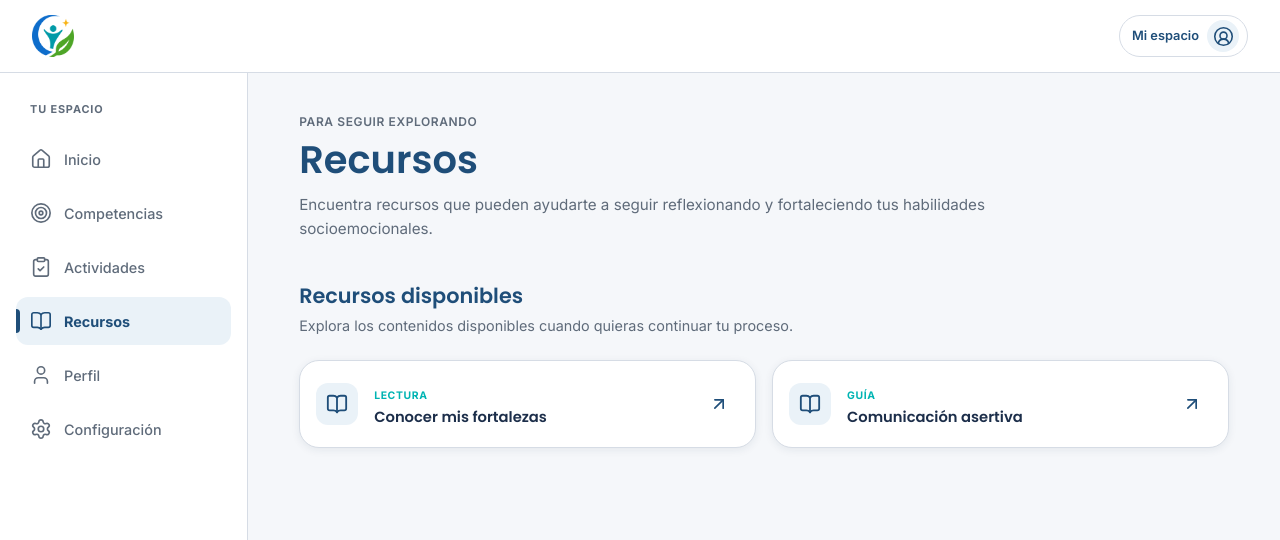
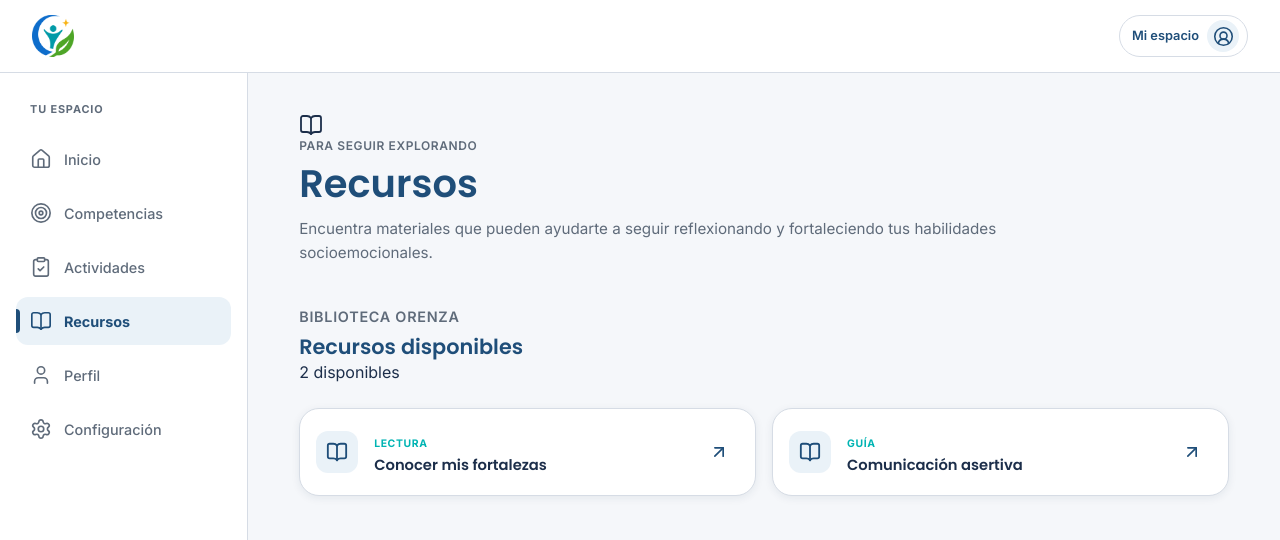
Before and after one commit to Pepealdana/ORENZA, a React (Vite) app: page /estudiante/recursos in a window 1280 px wide. Shown: the top 540 px of the page. Built offline with nearby package versions, Linux system fonts and the light colour scheme.

Commit message:
style: refine competencies and resources identity

```diff
--- a/src/pages/student/ResourcesPage.jsx
+++ b/src/pages/student/ResourcesPage.jsx
@@ -1,103 +1,33 @@
+import { BookOpen } from 'lucide-react';
 import resources from '../../data/resources';
-
 import ResourceCard from '../../components/dashboard/ResourceCard/ResourceCard';
-
 import styles from './ResourcesPage.module.css';
-
 
 function ResourcesPage() {
   return (
     <section className={styles.page}>
-
-      {/* ========================================
-          ENCABEZADO
-          ======================================== */}
-
       <header className={styles.header}>
-
-        <p className={styles.eyebrow}>
-          Para seguir explorando
-        </p>
-
-        <h1 className={styles.title}>
-          Recursos
-        </h1>
-
-        <p className={styles.description}>
-          Encuentra recursos que pueden ayudarte
-          a seguir reflexionando y fortaleciendo
-          tus habilidades socioemocionales.
-        </p>
-
+        <div className={styles.headerIcon}><BookOpen size={24} strokeWidth={1.8} aria-hidden="true" /></div>
+        <div>
+          <p className={styles.eyebrow}>Para seguir explorando</p>
+          <h1 className={styles.title}>Recursos</h1>
+          <p className={styles.description}>Encuentra materiales que pueden ayudarte a seguir reflexionando y fortaleciendo tus habilidades socioemocionales.</p>
+        </div>
       </header>
 
-
-      {/* ========================================
-          LISTA DE RECURSOS
-          ======================================== */}
-
       <section className={styles.section}>
-
         <div className={styles.sectionHeader}>
-
-          <h2>
-            Recursos disponibles
-          </h2>
-
-          <p>
-            Explora los contenidos disponibles
-            cuando quieras continuar tu proceso.
-          </p>
-
+          <div><p className={styles.eyebrow}>Biblioteca ORENZA</p><h2>Recursos disponibles</h2></div>
+          <span className={styles.count}>{resources.length} disponibles</span>
         </div>
 
-
         {resources.length === 0 ? (
-
-          <div className={styles.emptyState}>
-
-            <h3>
-              Todavía no hay recursos
-            </h3>
-
-            <p>
-              Pronto encontrarás nuevos contenidos
-              para seguir explorando.
-            </p>
-
-          </div>
-
+          <div className={styles.emptyState}><BookOpen size={28} aria-hidden="true" /><h3>Todavía no hay recursos</h3><p>Pronto encontrarás nuevos contenidos para continuar tu proceso.</p></div>
         ) : (
-
-          <div className={styles.list}>
-
-            {resources.map(
-              (resource) => (
-
-                <ResourceCard
-                  key={resource.id}
-
-                  title={
-                    resource.title
-                  }
-
-                  type={
-                    resource.type
-                  }
-                />
-
-              )
-            )}
-
-          </div>
-
+          <div className={styles.list}>{resources.map((resource) => <ResourceCard key={resource.id} title={resource.title} type={resource.type} />)}</div>
         )}
-
       </section>
-
     </section>
   );
 }
-
-
 export default ResourcesPage;
```
